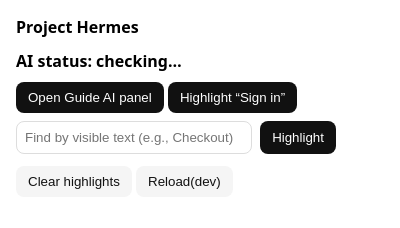
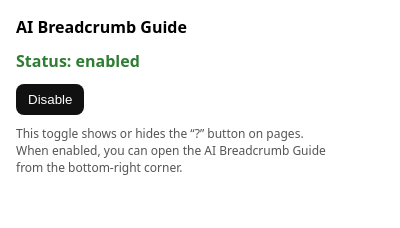
Before and after one commit to locxn/Project-Webby, a browser extension: page src/popup/popup.html in a window 400 px wide. Drawn offline with Linux system fonts and the light colour scheme.

Commit message:
feat(content): rename to "AI Breadcrumb Guide" + live FAB toggle

```diff
--- a/src/popup/popup.html
+++ b/src/popup/popup.html
@@ -4,27 +4,16 @@
     <meta charset="utf-8" />
     <meta name="viewport" content="width=device-width, initial-scale=1" />
     <link rel="stylesheet" href="popup.css" />
-    <title>Project Hermes</title>
+    <title>AI Breadcrumb Guide</title>
   </head>
   <body>
     <main>
-      <h1>Project Hermes</h1>
-      <div class="row" style="margin: 6px 0 10px 0;">
-        <span id="ai-ready" style="font-weight:700;">AI status: checking…</span>
-      </div>
-      <button id="btn-open-panel" title="Open on-page assistant">Open Guide AI panel</button>
-      <button id="btn-signin">Highlight “Sign in”</button>
-      <div class="row">
-        <input id="by-text" placeholder="Find by visible text (e.g., Checkout)" />
-        <button id="btn-by-text">Highlight</button>
-      </div>
-      <button id="btn-clear" class="ghost">Clear highlights</button>
-      <button id="reload-ext" class="ghost">Reload(dev)</button>
-      <script>
-      document.getElementById('reload-ext')?.addEventListener('click', () => {
-        chrome.runtime.reload();
-      });
-      </script>
+      <h1>AI Breadcrumb Guide</h1>
+      <p id="status" style="margin: 6px 0 12px 0; font-weight:700;">Status: checking…</p>
+      <button id="toggle">Enable</button>
+      <p style="font-size:12px; color:#555; margin-top:10px;">
+        This toggle shows or hides the “?” button on pages. When enabled, you can open the AI Breadcrumb Guide from the bottom-right corner.
+      </p>
     </main>
     <script type="module" src="popup.js"></script>
   </body>
--- a/src/popup/popup.js
+++ b/src/popup/popup.js
@@ -1,35 +1,51 @@
-const MSG = {
-    HIGHLIGHT_SIGN_IN: "HERMES_HIGHLIGHT_SIGN_IN",
-    HIGHLIGHT_BY_TEXT: "HERMES_HIGHLIGHT_BY_TEXT",
-    CLEAR_HIGHLIGHTS: "HERMES_CLEAR_HIGHLIGHTS",
-    OPEN_PANEL: "HERMES_OPEN_PANEL",
-    TOGGLE_PANEL: "HERMES_TOGGLE_PANEL",
-    AI_HAS_KEY: "HERMES_AI_HAS_KEY"
-  };
-  async function sendToActiveTab(message) {
-    const [tab] = await chrome.tabs.query({ active: true, currentWindow: true });
-    if (tab?.id) await chrome.tabs.sendMessage(tab.id, message);
+// Popup: simple enable/disable toggle for the on-page “?” FAB (AI Breadcrumb Guide)
+
+const SETTINGS_KEY = "hermes_settings";
+const defaultSettings = {
+  textSize: "large",
+  highContrast: true,
+  voiceHints: false,
+  enabled: true,
+  theme: "violet",
+  micEnabled: false,
+  restrictedSites: []
+};
+
+async function loadSettings() {
+  try {
+    const got = await chrome.storage.local.get(SETTINGS_KEY);
+    const s = got?.[SETTINGS_KEY];
+    if (s && typeof s === "object") return { ...defaultSettings, ...s };
+  } catch {}
+  return { ...defaultSettings };
+}
+
+async function saveSettings(settings) {
+  try {
+    await chrome.storage.local.set({ [SETTINGS_KEY]: settings });
+  } catch (e) {
+    console.warn("Failed to save settings:", e);
   }
-  document.getElementById("btn-signin").addEventListener("click", () => sendToActiveTab({ type: MSG.HIGHLIGHT_SIGN_IN }));
-  document.getElementById("btn-by-text").addEventListener("click", () => {
-    const text = document.getElementById("by-text").value.trim();
-    if (text) sendToActiveTab({ type: MSG.HIGHLIGHT_BY_TEXT, text });
+}
+
+function renderStatus(enabled) {
+  const status = document.getElementById("status");
+  const btn = document.getElementById("toggle");
+  if (status) {
+    status.textContent = `Status: ${enabled ? "enabled" : "disabled"}`;
+    status.style.color = enabled ? "#2e7d32" : "#b71c1c";
+  }
+  if (btn) btn.textContent = enabled ? "Disable" : "Enable";
+}
+
+(async function init() {
+  let settings = await loadSettings();
+  renderStatus(!!settings.enabled);
+
+  document.getElementById("toggle")?.addEventListener("click", async () => {
+    settings.enabled = !settings.enabled;
+    await saveSettings(settings);
+    // content.js listens to chrome.storage.onChanged and will show/hide FAB accordingly
+    renderStatus(!!settings.enabled);
   });
-  document.getElementById("btn-clear").addEventListener("click", () => sendToActiveTab({ type: MSG.CLEAR_HIGHLIGHTS }));
-  document.getElementById("btn-open-panel")?.addEventListener("click", () => sendToActiveTab({ type: MSG.OPEN_PANEL }));
-
-  // AI readiness indicator (shows if an OpenAI key is configured in background)
-  (async function showAiStatus() {
-    const el = document.getElementById("ai-ready");
-    if (!el) return;
-    el.textContent = "AI status: checking…";
-    try {
-      const res = await chrome.runtime.sendMessage({ type: MSG.AI_HAS_KEY });
-      const ready = !!res?.hasKey;
-      el.textContent = ready ? "AI status: ready" : "AI status: not configured";
-      el.style.color = ready ? "#2e7d32" : "#b71c1c";
-    } catch (e) {
-      el.textContent = "AI status: error";
-      el.style.color = "#b71c1c";
-    }
-  })();
+})();
```
Also changed, not shown: src/content.js (+30 -13 lines).
